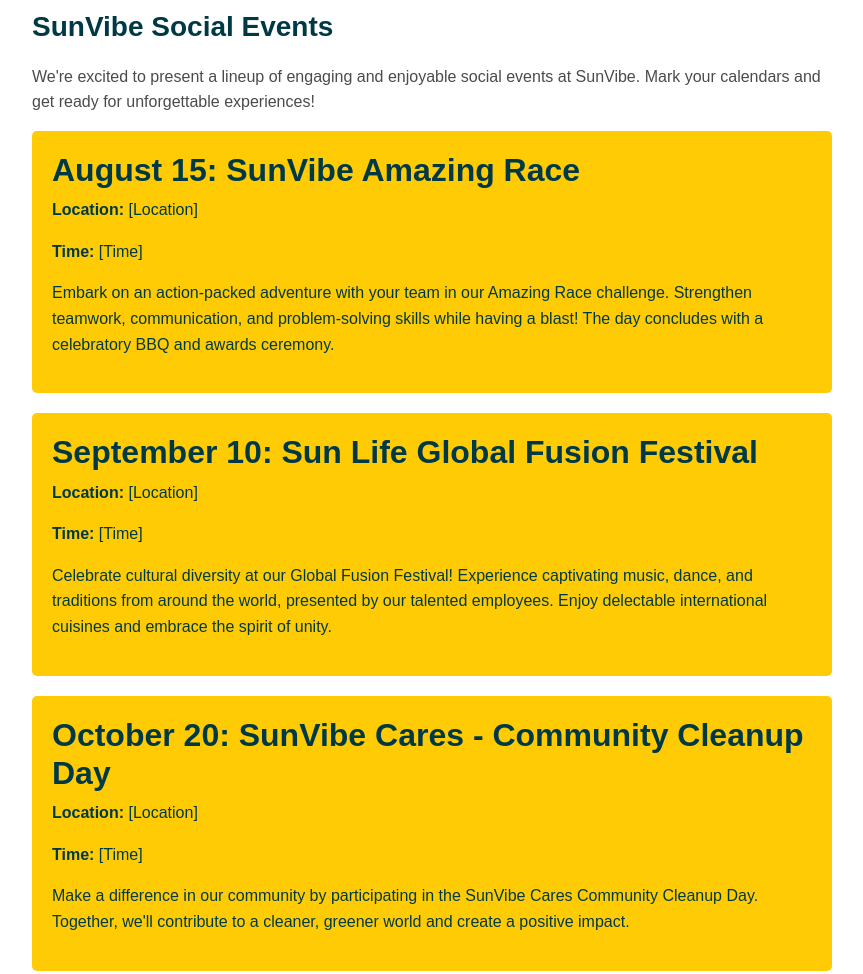
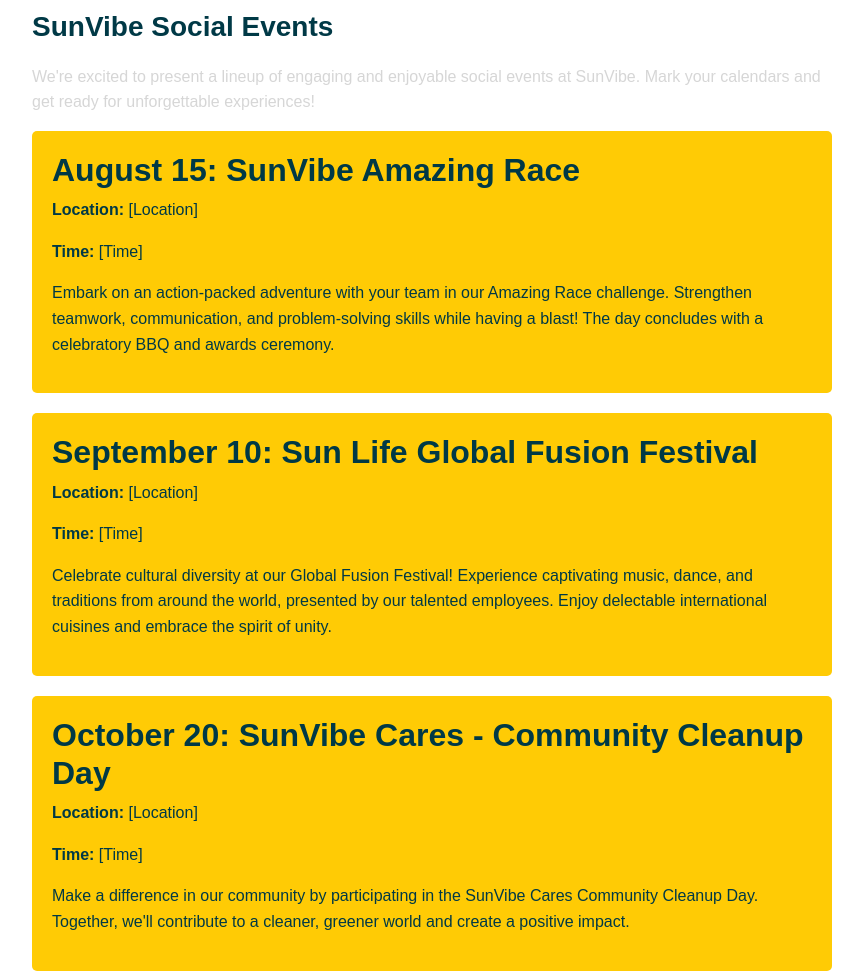
Before and after one commit to essiddp/sunvibe, a plain HTML site: page soceng.html in a window 1280 px wide. Shown: the top 974 px of the page, without its empty margins (208-1071 px from the left). Drawn offline with nearby package versions, Linux system fonts and the light colour scheme.

Commit message:
i hex okayyyy

```diff
--- a/soceng.html
+++ b/soceng.html
@@ -7,7 +7,7 @@
         body {
             font-family: Arial, sans-serif;
             line-height: 1.6;
-            color: #4b4b4b;
+            color: #3333;
             max-width: 800px;
             margin: 10px auto;
         }
```
